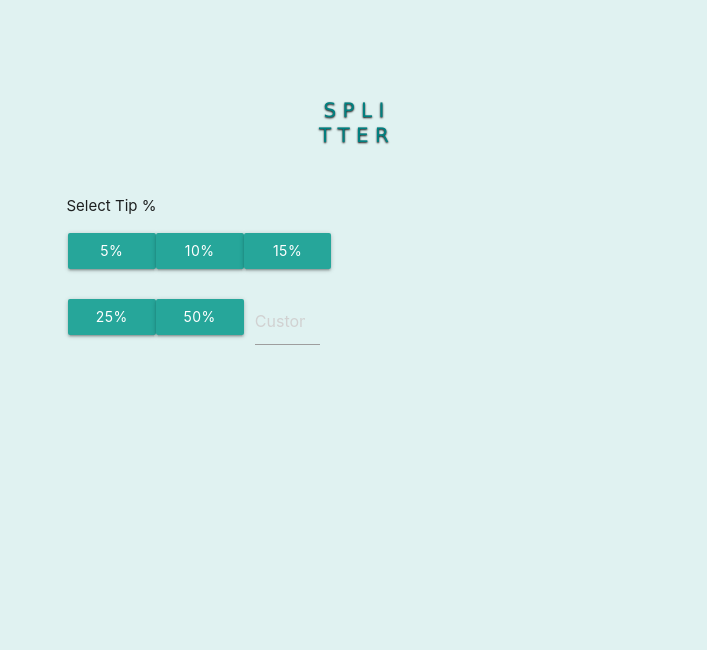
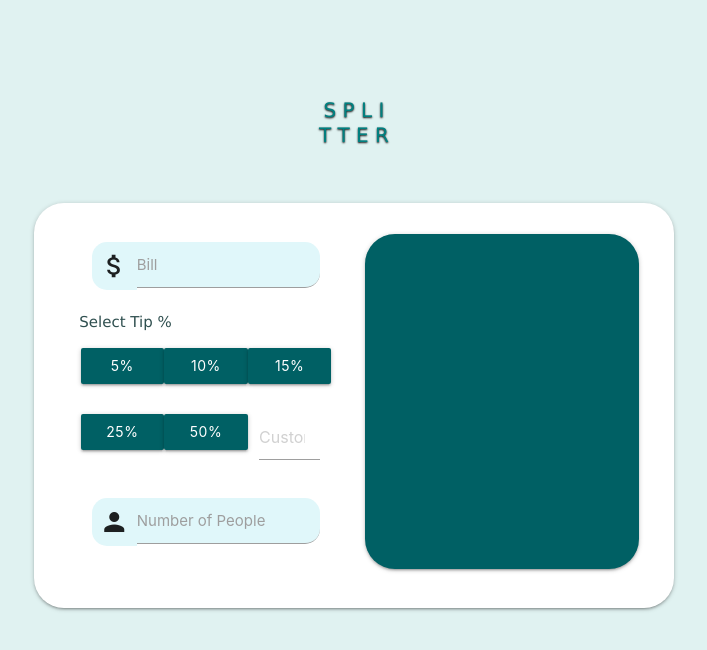
Before and after one commit to JaimeraisS/HMBTipCalculator, a plain HTML site: page HMBTest.html in a window 1280 px wide. Shown: the whole page, without its empty margins (286-993 px from the left). Drawn offline with nearby package versions, Linux system fonts and the light colour scheme.

Commit message:
HMBTipCalcV1.2
Number Inputlar eklendi, white back card, green card eklendi ve bootstrap ile boyutlandırıldı ve radius verildi. Inputlara max min value sınırları verildi. Yazı tiplerinde değişiklikler yapıldı.

```diff
--- a/HMBTest.html
+++ b/HMBTest.html
@@ -4,8 +4,9 @@
 <meta charset="utf-8">
 <title>Tip Calculator</title>
 	<link rel="stylesheet" href="https://cdnjs.cloudflare.com/ajax/libs/materialize/1.0.0/css/materialize.min.css">
+	<link href="https://fonts.googleapis.com/icon?family=Material+Icons" rel="stylesheet">
 	<style type="text/css">
-		p {font-family:Verdana, Geneva, sans-serif;font-size: 20px;line-height: 100%;margin-top: 5px; margin-bottom: 5px;color:teal;font-weight: 100;text-shadow:  0px 1px 2px #000;}
+		p {font-family:Verdana, Geneva, sans-serif;font-size: 20px;line-height: 100%;margin-top: 5px; margin-bottom: 5px;color:teal;font-weight: 100px;text-shadow:  0px 1px 2px #000;}
 	</style>
 </head>
 
@@ -13,20 +14,39 @@
 	<p style="margin-top: 100px">S P L I</p>
 	<p style="margin-bottom: 50px">T T E R</p>
 	<div class="row">
-		<div class="col s6 push-s3">
+		<div class="col s12 m6 push-m3">
+			<div class="card-panel white row s12 m6" style="border-radius:30px">
 				<div class="col s12 m6">
-						<div style="text-align:left;margin-left:10px">
+					<div class="col s12">
+						<div class="input-field col s12">
+					          <i class="material-icons prefix validate cyan lighten-5" style="line-height: 160%; margin-top:-7px; border-radius: 15px 0px 0px 15px">attach_money</i>
+					          <input id="bill" type="number" class="validate cyan lighten-5" min="0" max="1000000" style="border-radius:0px 15px 15px 0px; text-align: right">
+					          <label for="bill">Bill</label>
+					    </div>
+					</div>
+					<div style="text-align:left; margin-left:10px; color:darkslategray; font-size:15px; font-family:Verdana,Geneva,'Gill Sans', 'Gill Sans MT', 'Myriad Pro', 'DejaVu Sans Condensed', Helvetica, Arial, 'sans-serif'">
 						<span>Select Tip %</span>
 					</div>
 					<div class="col s12 margin">
-								<a class="input-field col s6 m4 waves-effect waves-light btn">5%</a>
-								<a class="input-field col s6 m4 waves-effect waves-light btn">10%</a>
-								<a class="input-field col s6 m4 waves-effect waves-light btn">15%</a>
-								<a class="input-field col s6 m4 waves-effect waves-light btn">25%</a>
-								<a class="input-field col s6 m4 waves-effect waves-light btn">50%</a>
-
+						<a class="input-field col s6 m4 waves-effect waves-light btn cyan darken-4">5%</a>
+						<a class="input-field col s6 m4 waves-effect waves-light btn cyan darken-4">10%</a>
+						<a class="input-field col s6 m4 waves-effect waves-light btn cyan darken-4">15%</a>
+						<a class="input-field col s6 m4 waves-effect waves-light btn cyan darken-4">25%</a>
+						<a class="input-field col s6 m4 waves-effect waves-light btn cyan darken-4">50%</a>
 						<div class="input-field col s6 m4">
-						          <input type="number" class="validate" min="0" max="5000" placeholder="Custom">
+							<input type="number" class="validate" min="0" max="5000" placeholder="Custom" style="text-align: right">
+						</div>
+					</div>
+					<div class="col s12">
+						<div class="input-field col s12">
+							<i class="material-icons prefix validate cyan lighten-5" style="line-height: 160%; margin-top:-8px; border-radius: 15px 0px 0px 15px">person</i>
+						    <input id="nop" type="number" class="validate cyan lighten-5" min="1" max="40" style="border-radius:0px 15px 15px 0px; text-align: right">
+						    <label for="nop">Number of People</label>
+						</div>
+					</div>
+				</div>
+				<div class="col s12 m6">
+					<div class="card-panel cyan darken-4" style="border-radius:30px; height: 335px">
 					</div>
 				</div>
 			</div>
```
Lines whose indentation alone changed are shown as unchanged.
